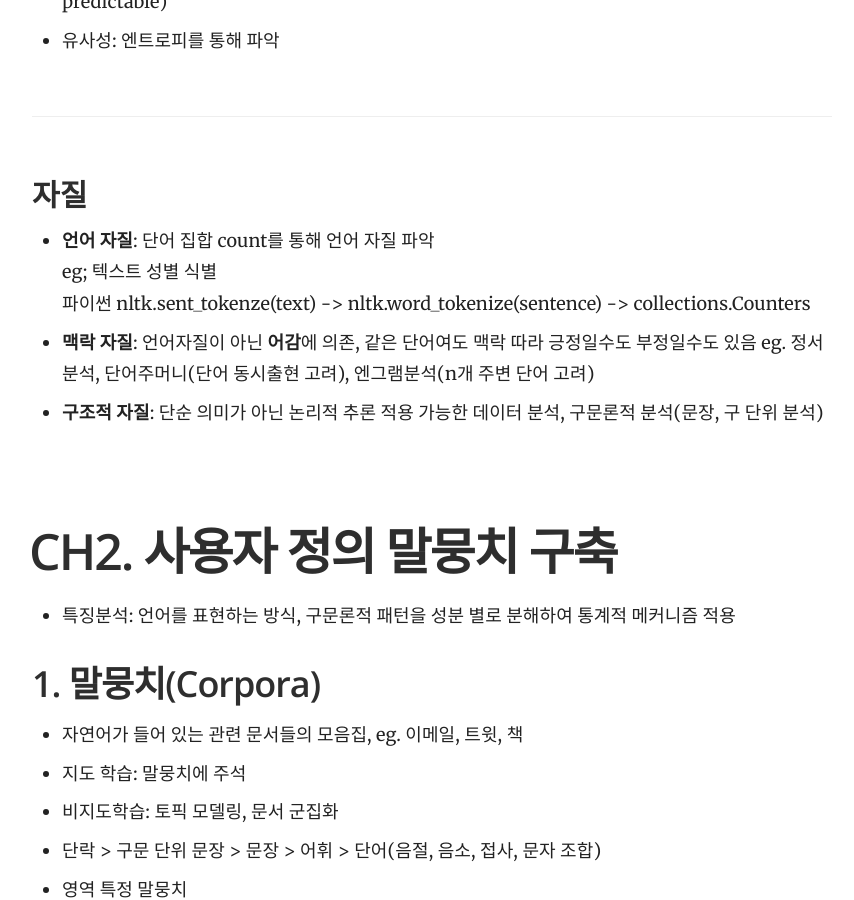
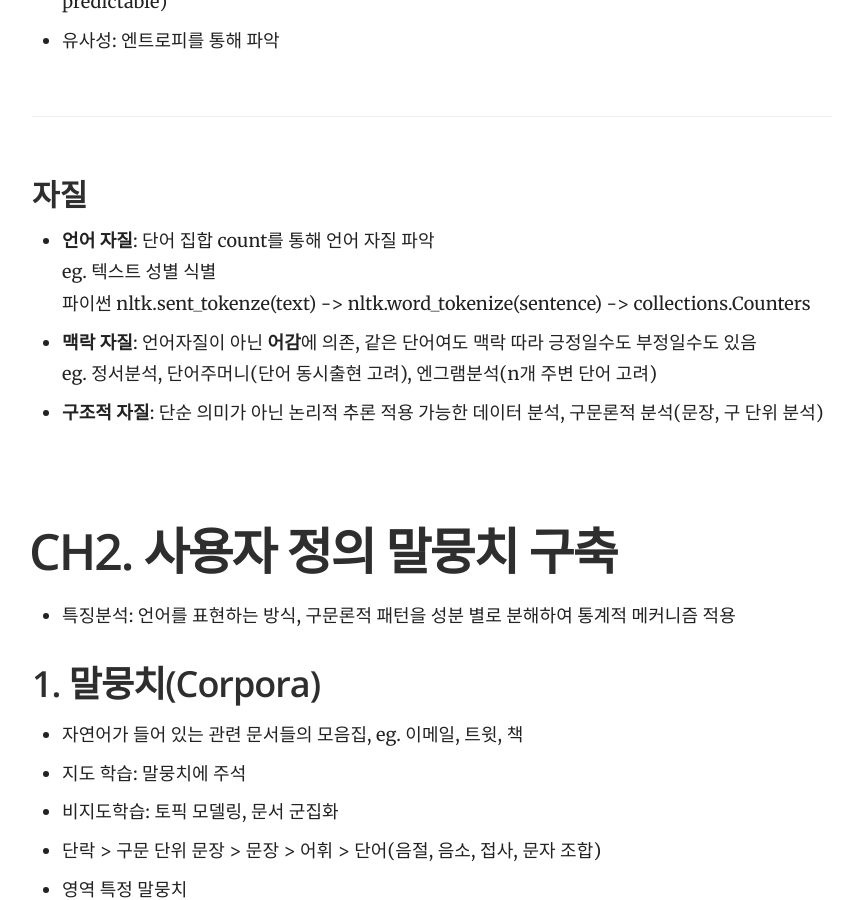
Before and after one commit to yrk3434/yrk3434.github.io, a Jekyll site: the page built from _docs/Theory/NLP_Introduction&Application.md, in a window 1280 px wide and 900 px high, scrolled down 1193 px. Shown: the whole window, without its empty margins (358-1212 px from the left). Built offline with Jekyll 4.4.1, drawn with Linux system fonts in a browser that asks for light colours; formulas are drawn with MathJax 3.

```diff
--- a/_docs/Theory/NLP_Introduction&Application.md
+++ b/_docs/Theory/NLP_Introduction&Application.md
@@ -37,8 +37,11 @@ toc_label: 목차
 - 유사성: 엔트로피를 통해 파악
 
 ### 자질
-- **언어 자질**: 단어 집합 count를 통해 언어 자질 파악 <br/> eg; 텍스트 성별 식별 <br/> 파이썬 nltk.sent_tokenze(text) -> nltk.word_tokenize(sentence) -> collections.Counters
-- **맥락 자질**: 언어자질이 아닌 **어감**에 의존, 같은 단어여도 맥락 따라 긍정일수도 부정일수도 있음 eg. 정서분석, 단어주머니(단어 동시출현 고려), 엔그램분석(n개 주변 단어 고려)
+- **언어 자질**: 단어 집합 count를 통해 언어 자질 파악 <br/>
+eg. 텍스트 성별 식별 <br/>
+파이썬 nltk.sent_tokenze(text) -> nltk.word_tokenize(sentence) -> collections.Counters
+- **맥락 자질**: 언어자질이 아닌 **어감**에 의존, 같은 단어여도 맥락 따라 긍정일수도 부정일수도 있음  <br/>
+eg. 정서분석, 단어주머니(단어 동시출현 고려), 엔그램분석(n개 주변 단어 고려)
 - **구조적 자질**:  단순 의미가 아닌 논리적 추론 적용 가능한 데이터 분석, 구문론적 분석(문장, 구 단위 분석)
 
 <br/>
```
